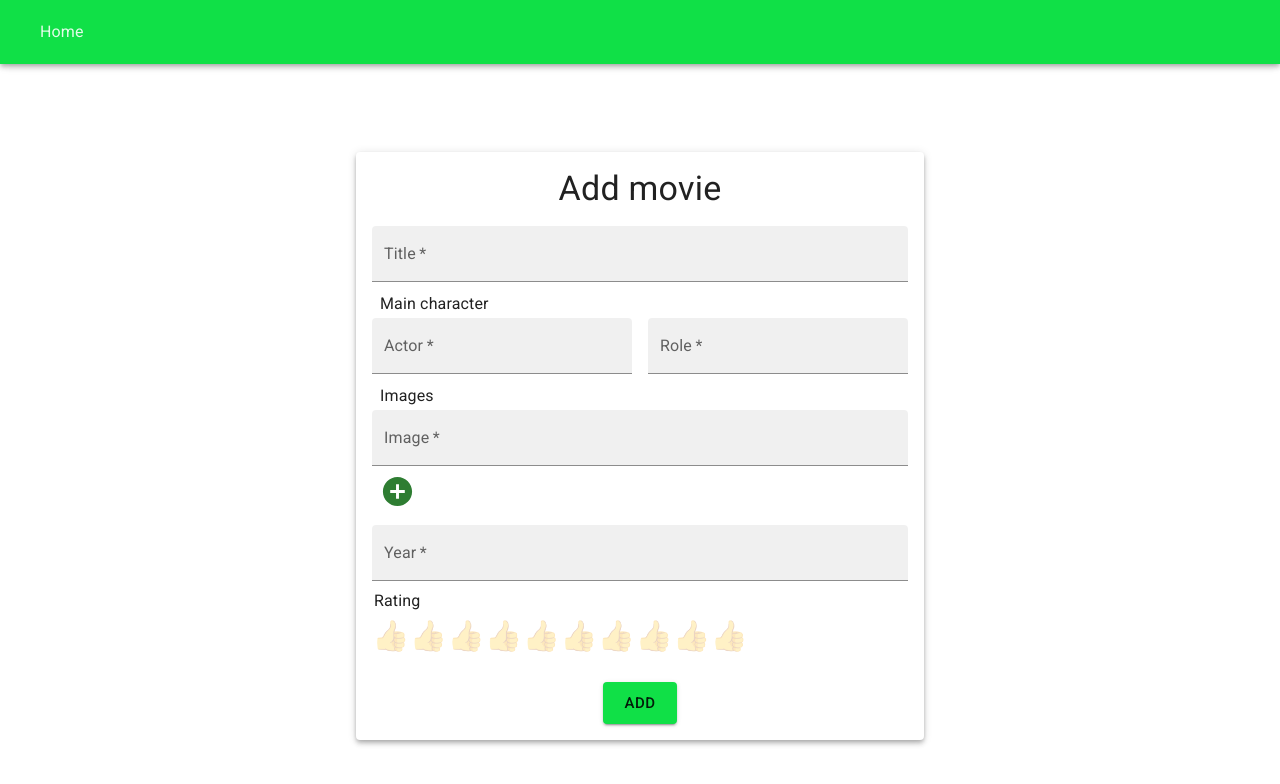
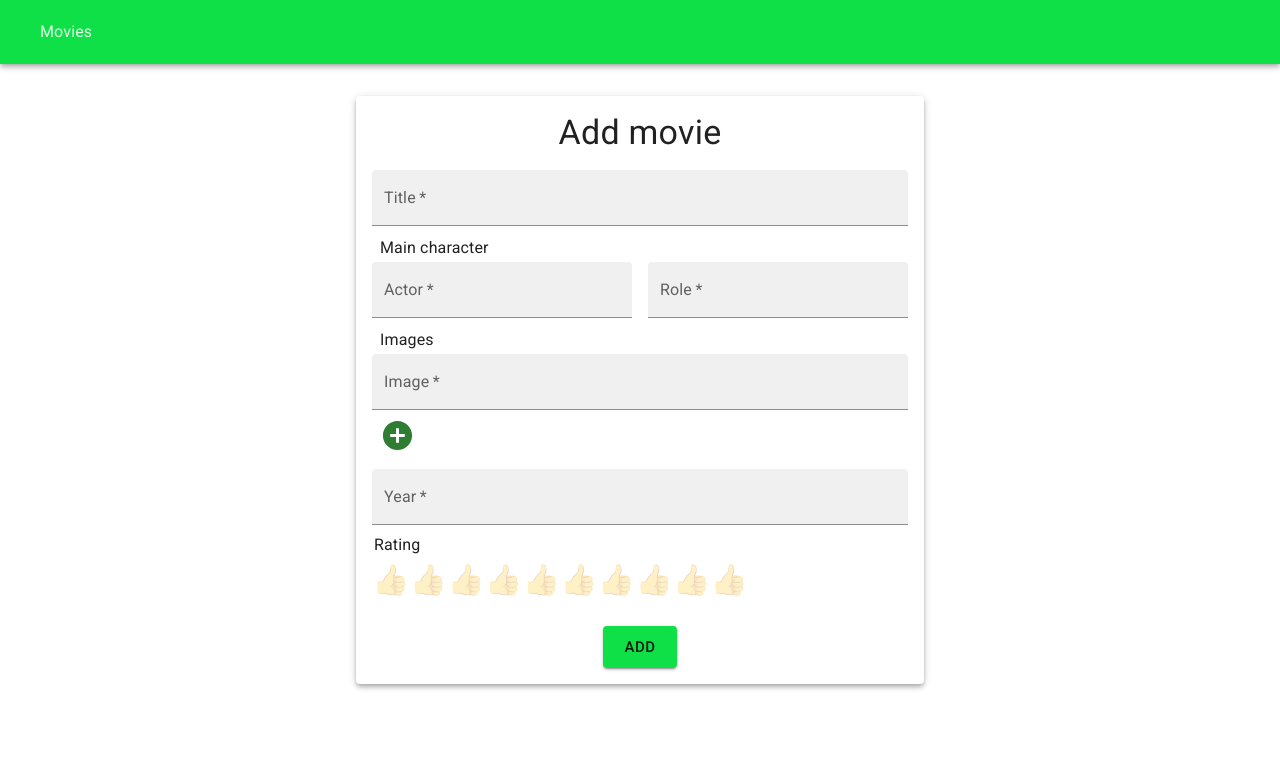
Before and after one commit to MatasA-commits/react-crud, a React (Vite) app in the folder client/: page /movie-create-page in a window 1280 px wide. Shown: the top 784 px of the page. Built offline with nearby package versions, Linux system fonts and the light colour scheme.

Commit message:
chore: fixed top margin

```diff
--- a/client/src/components/layout/navbar-layout.tsx
+++ b/client/src/components/layout/navbar-layout.tsx
@@ -6,7 +6,7 @@ import Navbar from './navbar/navbar';
 const NavbarLayout = () => (
   <Box component="div">
     <Navbar />
-    <Box component="main" display="grid" mx={2} my={10} justifyItems="center">
+    <Box component="main" display="grid" mx={2} my={3} justifyItems="center">
       <Outlet />
     </Box>
   </Box>
--- a/client/src/components/layout/navbar/navbar-data.ts
+++ b/client/src/components/layout/navbar/navbar-data.ts
@@ -3,7 +3,7 @@ import { type Breakpoint } from '@mui/material';
 import type LinkData from './link-data';
 
 export const linksData: LinkData[] = [
-  { link: routes.MoviesPage, text: 'Home' },
+  { link: routes.MoviesPage, text: 'Movies' },
 ];
 
 export const linksGroups = [];
--- a/client/src/pages/movie-form-page/styled.tsx
+++ b/client/src/pages/movie-form-page/styled.tsx
@@ -8,15 +8,13 @@ import {
 
 export const Container = styled(Stack)(({ theme }) => ({
   padding: theme.spacing(1),
-  alignItems: 'center',
+  alignItems: 'right',
 
   [theme.breakpoints.up('sm')]: {
-    paddingTop: theme.spacing(1),
     paddingBottom: theme.spacing(1),
   },
 
   [theme.breakpoints.up('sm')]: {
-    paddingTop: theme.spacing(1),
     paddingBottom: theme.spacing(1),
   },
 }));
--- a/client/src/pages/movies-page/index.tsx
+++ b/client/src/pages/movies-page/index.tsx
@@ -16,7 +16,7 @@ const MoviesPage = () => {
   }, []);
 
   return (
-    <Container paddingTop={10}>
+    <Container>
       <Header />
       <Styled.MovieCardGrid>
         {movies.map((movie) => <MovieCard key={movie.id} {...movie} />)}
```
Also changed, not shown: 1 other file (tests, documents, lock files or other folders).
